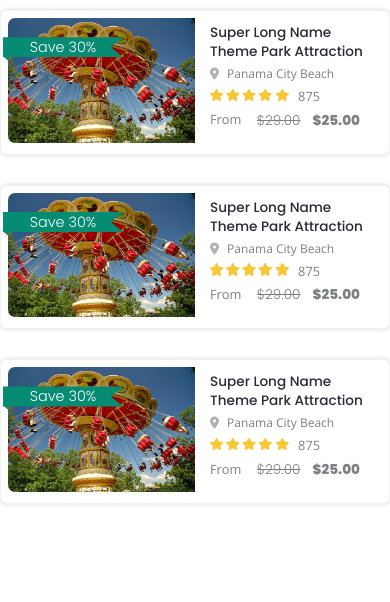
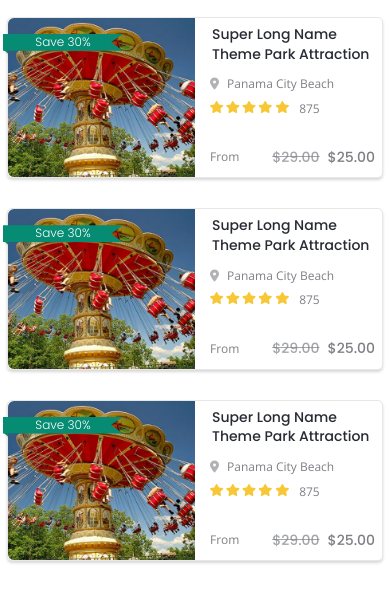
Before and after one commit to darmag12/widgets, a plain HTML site: page assets/iframe.html in a window 390 px wide. Drawn offline with nearby package versions, Linux system fonts and the light colour scheme.

Commit message:
made a few css changes and added a class called single widget

```diff
--- a/style.css
+++ b/style.css
@@ -12,12 +12,13 @@
   --poppins-font-family: "Poppins", sans-serif;
   --opensans-font-family: "Open Sans", sans-serif;
   --opacity-widget-content: 0.6;
+  --padding-2px: 2px;
 }
 
 body {
   font-family: var(--poppins-font-family);
   line-height: 1.4;
-  font-size: 62.5%;
+  font-size: 14px;
 }
 
 /* Container Styles */
@@ -35,9 +36,10 @@ body {
 .widget {
   max-width: 217px;
   margin: 0 1px;
-  border: 1px solid #70707017;
-  border-radius: 7px;
-  box-shadow: 0px 0px 5px 0px rgba(0, 0, 0, 0.16);
+  border: 1px solid rgba(112, 112, 112, 0.17);
+  border-radius: 5px;
+  /* box-shadow: 0px 0px 5px 0px ; */
+  box-shadow: 0px 2px 3px rgba(0, 0, 0, 0.16);
 }
 
 /* Sale tag styles begin here */
@@ -49,28 +51,28 @@ body {
   content: "";
   position: absolute;
   left: -2px;
-  top: 28px;
+  top: 21px;
   border-width: 9px;
   border-style: solid;
   border-color: transparent transparent transparent var(--offer-color);
   border-radius: 1.5px;
   z-index: -1;
   transform: rotate(312deg);
-  box-shadow: 0px 0px 5px 0px rgba(0, 0, 0, 0.16);
+  box-shadow: 0px 2px 3px rgba(0, 0, 0, 0.16);
 }
 
 .sale-tag {
   width: 120px;
   background-color: var(--offer-color);
   color: white;
-  font-size: 0.9rem;
+  font-size: 12px;
   font-weight: 300;
   text-align: center;
   position: absolute;
   top: 0;
   left: -5px;
   clip-path: polygon(100% 0%, 90% 50%, 100% 100%, 0 100%, 0% 0%, 0% 0%);
-  box-shadow: 0px 0px 5px 0px rgba(0, 0, 0, 0.16);
+  box-shadow: 0px 2px 3px rgba(0, 0, 0, 0.16);
 }
 /* Sale tag styles End here */
 
@@ -82,6 +84,8 @@ body {
   display: inline-block;
   border-radius: 5px 5px 0 0;
   width: 100%;
+  height: inherit;
+  object-fit: cover;
 }
 
 .widget__content {
@@ -90,11 +94,12 @@ body {
 }
 
 .widget__content .title {
-  font-size: 1.1rem;
+  font-size: 14px;
+  padding: var(--padding-2px);
 }
 
 .widget__content .city {
-  font-size: 0.95rem;
+  font-size: 12px;
   font-family: var(--opensans-font-family);
   font-weight: 300;
   margin-bottom: 0;
@@ -118,7 +123,7 @@ body {
 }
 
 .rating__num {
-  font-size: 0.9rem;
+  font-size: 12px;
   padding-left: 2px;
   opacity: var(--opacity-widget-content);
 }
@@ -128,26 +133,29 @@ body {
   align-items: center;
   justify-content: space-between;
   font-family: var(--opensans-font-family);
-  font-size: 0.9rem;
+  font-size: 12px;
   font-weight: 200;
   margin: 10px 15px 15px 0;
   opacity: var(--opacity-widget-content);
 }
 
 .price__values {
-  font-size: 1rem;
+  font-size: 14px;
   font-family: var(--poppins-font-family);
+  display: flex;
+  justify-content: end;
+  font-weight: 500;
 }
 
 .price__values--crossed {
-  font-weight: 300;
   text-decoration: line-through;
   margin-right: 10px;
+  color: rgba(40, 43, 51, 70%);
 }
 
 .price__values--new {
   margin: 0 7px 0 -5px;
-  font-weight: 600;
+  font-weight: inherit;
 }
 
 /* #================ Responsive Cards Styles =================# */
@@ -161,18 +169,18 @@ iframe {
   grid-template-columns: repeat(3, 226px);
   grid-gap: 10px;
   justify-content: center;
+  padding: 7px;
 }
 
 .multi-widget-wrapper .widget {
-  max-width: 226px;
-  padding: 7px;
+  max-width: 233px;
 }
 
 /* Tablets */
 
 @media screen and (max-width: 700px) {
   iframe {
-    min-height: 780px;
+    min-height: 750px;
   }
 
   .multi-widget-wrapper {
@@ -182,10 +190,10 @@ iframe {
   }
 
   .multi-widget-wrapper .widget {
-    padding: 7px;
     display: flex;
     justify-content: center;
-    max-width: 100%;
+    max-width: 684px;
+    min-width: 320px;
     margin: 10px 0;
   }
 
@@ -195,7 +203,7 @@ iframe {
   }
 
   .multi-widget-wrapper .widget__img img {
-    border-radius: 7px 0 0 7px;
+    border-radius: 6px 0 0 6px;
   }
 
   .multi-widget-wrapper .widget__content {
@@ -205,16 +213,15 @@ iframe {
   }
 
   .multi-widget-wrapper .widget__content .title {
-    font-size: 1rem;
     margin: 5px 0;
   }
 
-  .multi-widget-wrapper .rating__num {
-    font-size: 0.85rem;
+  .multi-widget-wrapper .widget__content .rating {
+    margin-bottom: 10px;
   }
 
   .multi-widget-wrapper .widget__content .price {
-    font-size: 0.8rem;
+    margin: 25px 0px -25px 0;
   }
 
   .multi-widget-wrapper .rating__img {
@@ -225,6 +232,11 @@ iframe {
 /* Small Tablets */
 
 @media screen and (max-width: 600px) {
+  .single-widget {
+    display: flex;
+    justify-content: center;
+  }
+
   .multi-widget-wrapper .widget__img {
     width: 50%;
   }
@@ -245,25 +257,12 @@ iframe {
     padding-left: 2px;
   }
 
-  .multi-widget-wrapper .widget__content .title {
-    font-size: 0.85rem;
+  .widget__content .city {
+    margin-top: 10px;
   }
 
-  .widget__content .city {
-    font-size: 0.75rem;
-    margin-top: 5px;
-  }
-
-  .multi-widget-wrapper .rating__num {
-    font-size: 0.8rem;
-  }
-
-  .widget__content .price {
-    margin-top: 0;
-  }
-
-  .price__values {
-    font-size: 0.85rem;
+  .multi-widget-wrapper .widget__content .price {
+    margin-bottom: 10px;
   }
 
   .price__values--crossed {
```
Also changed, not shown: index.html (+1 -1 lines).
